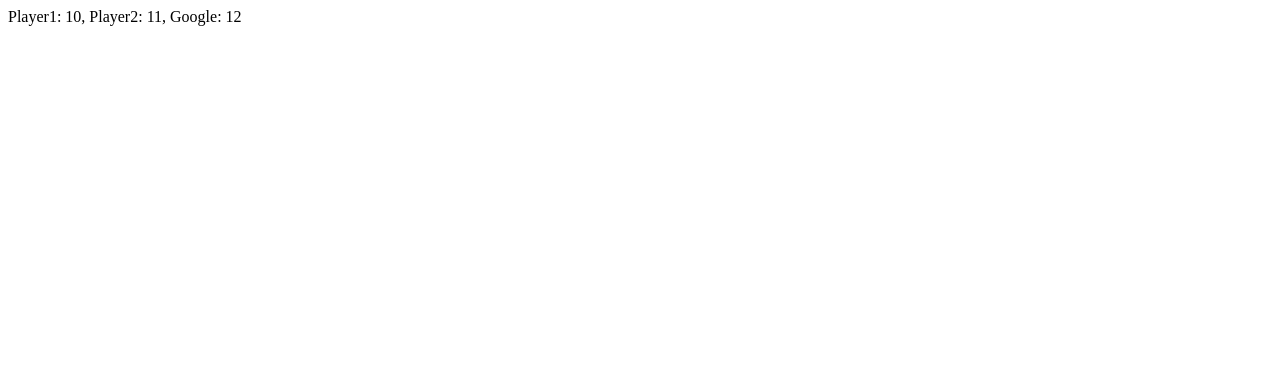
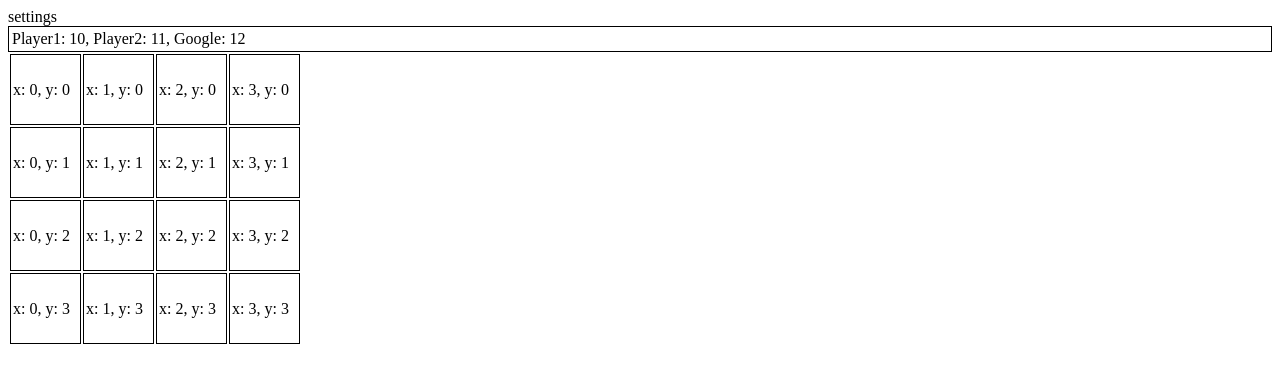
Before and after one commit to yuliatolstova/catchGoogle, a plain HTML site: page ui/index.html in a window 1280 px wide. Drawn offline with Linux system fonts and the light colour scheme.

Commit message:
create components of game

```diff
--- a/core/state-manager.js
+++ b/core/state-manager.js
@@ -1,23 +1,38 @@
 const _state = {
+  settings: {
+    gridSize: {
+      rowsCount: 4,
+      columnsCount: 4,
+    }
+  },
   points: {
     google: 12,
     players: [10, 11]
   }
 }
 
-export function getGooglePoints() {
+export async function getGooglePoints() {
   return _state.points.google
 }
 
 /**
  *
  * @param {number} playerNumber - one-based index of player
- * @returns {number} number of points
+ * @returns {Promise<number>} number of points
  */
-export function getPlayerPoints(playerNumber) {
+export async function getPlayerPoints(playerNumber) {
   const playerIndex = playerNumber - 1
   if (playerIndex < 0 || playerIndex > _state.points.players.length - 1) {
     throw new Error('Incorrect player number')
   }
   return _state.points.players[playerIndex]
 }
+
+/**
+ *
+ * @param {number} playerNumber - one-based index of player
+ * @returns {Promise<number>} number of points
+ */
+export async function getGridSize() {
+  return {..._state.settings.gridSize}
+}
--- a/ui/components/App.component.js
+++ b/ui/components/App.component.js
@@ -1,13 +1,23 @@
-import { getGooglePoints, getPlayerPoints } from "../../core/state-manager.js"
+import { GridComponent } from "./Grid/Grid.component.js"
+import { ResultPanelComponent } from "./ResultPanel/ResultPanel.component.js"
+import { SettingsComponent } from "./Settings/Settings.component.js"
 
 export function AppComponent() {
   const element = document.createElement('div')
 
-  const googlePoints = getGooglePoints()
-  const player1Points = getPlayerPoints(1)
-  const player2Points = getPlayerPoints(2)
+  render(element)
 
-  element.append(`Player1: ${player1Points}, Player2: ${player2Points}, Google: ${googlePoints}`)
+  return {element}
+}
 
-  return element
+async function render(element) {
+  const settingsComponent= SettingsComponent()
+  const resultPanelComponent = ResultPanelComponent()
+  const girdComponent = GridComponent()
+
+  element.append(
+    settingsComponent.element,
+    resultPanelComponent.element,
+    girdComponent.element
+  )
 }
--- /dev/null
+++ b/ui/components/Grid/Cell/Cell.component.js
@@ -0,0 +1,11 @@
+export function CellComponent(x, y) {
+  const element = document.createElement('td');
+
+  render(element, x, y)
+
+  return {element}
+}
+
+async function render(element, x, y) {
+  element.append(`x: ${x}, y: ${y}`);
+}
--- /dev/null
+++ b/ui/components/Grid/Grid.component.js
@@ -0,0 +1,26 @@
+import { getGridSize } from "../../../core/state-manager.js";
+import { CellComponent } from "./Cell/Cell.component.js";
+
+export function GridComponent() {
+  const element = document.createElement('table')
+  element.classList.add('grid')
+
+  render(element)
+
+  return {element}
+}
+
+async function render(element) {
+  const gridSize = await getGridSize()
+
+  for (let y = 0; y < gridSize.rowsCount; y++) {
+    const rowElement = document.createElement('tr')
+
+    for (let x = 0; x < gridSize.columnsCount; x++) {
+      const cellElement = CellComponent(x, y)
+      rowElement.append(cellElement.element)
+    }
+
+    element.append(rowElement)
+  }
+}
--- /dev/null
+++ b/ui/components/ResultPanel/ResultPanel.component.js
@@ -0,0 +1,19 @@
+
+import { getGooglePoints, getPlayerPoints } from "../../../core/state-manager.js"
+
+export function ResultPanelComponent() {
+  const element = document.createElement('div')
+  element.classList.add('result-panel')
+
+  render(element)
+
+  return {element}
+}
+
+async function render(element) {
+  const googlePoints = await getGooglePoints()
+  const player1Points = await getPlayerPoints(1)
+  const player2Points = await getPlayerPoints(2)
+
+  element.append(`Player1: ${player1Points}, Player2: ${player2Points}, Google: ${googlePoints}`)
+}
--- /dev/null
+++ b/ui/components/Settings/Settings.component.js
@@ -0,0 +1,12 @@
+
+export function SettingsComponent() {
+  const element = document.createElement('div')
+
+  render(element)
+
+  return {element}
+}
+
+async function render(element) {
+  element.append('settings')
+}
--- a/ui/index.html
+++ b/ui/index.html
@@ -4,6 +4,7 @@
   <meta charset="UTF-8">
   <meta name="viewport" content="width=device-width, initial-scale=1.0">
   <title>Catch Google</title>
+  <link rel="stylesheet" type="text/css" href="styles.css">
 </head>
 <body>
   <div id="root">app 1</div>
--- a/ui/index.js
+++ b/ui/index.js
@@ -4,6 +4,6 @@
 
 rootElement.innerHTML = ''
 
-const appElement = AppComponent()
+const appComponent = AppComponent()
 
-rootElement.append(appElement)
+rootElement.append(appComponent.element)
--- /dev/null
+++ b/ui/styles.css
@@ -0,0 +1,11 @@
+.result-panel {
+  border: 1px solid black;
+  padding: 3px;
+}
+
+.grid td {
+  border: 1px solid black;
+  padding: 2px;
+  height: 65px;
+  width: 65px;
+}
```
